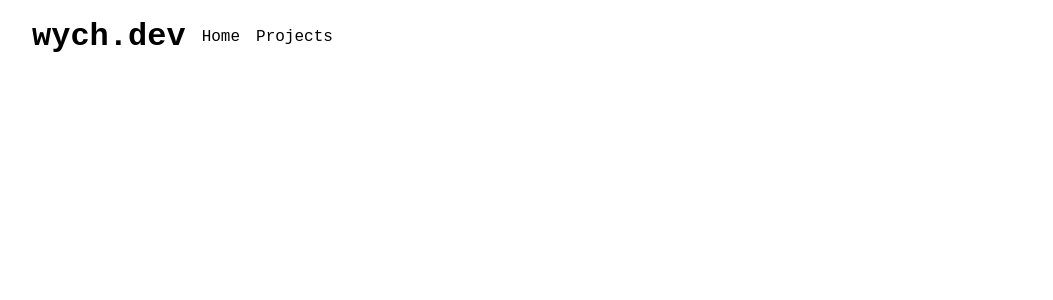
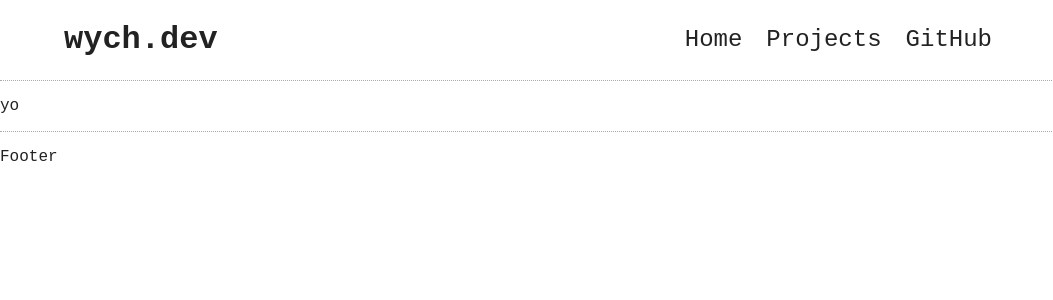
Before and after one commit to almqv/wychdev-nextjs, a Next.js app: page / in a window 1280 px wide. Shown: the top 300 px of the page, without its empty margins (0-1053 px from the left). Built offline with nearby package versions, Linux system fonts and the light colour scheme.

Commit message:
Layouts & removed junk

```diff
--- a/components/footer.tsx
+++ b/components/footer.tsx
@@ -0,0 +1,14 @@
+import Link from "next/link"
+import styled from 'styled-components'
+
+const Footer = styled.footer`
+	border-top: 1px dotted #aaa;
+`
+
+export default () => {
+	return (
+	<Footer>
+		<p>Footer</p>
+	</Footer>
+	)
+}
--- a/components/header.tsx
+++ b/components/header.tsx
@@ -3,12 +3,30 @@ import styled from 'styled-components'
 
 const Header = styled.header`
 	display: flex;
-	gap: 1rem;
 	align-items: center;
-	line-height: 1;
+	max-width: 70rem;
+	padding: 0 4rem;
+	border-bottom: 1px dotted #aaa;
+
+	nav {
+		margin-left: auto;
+		float: right;
+	}
 `
 
-const Nav = styled(Header).attrs({as: "nav"})``
+const Nav = styled(Header).attrs({as: "nav"})`
+	gap: 1.5rem;
+	font-size: 1.5rem;
+	border: unset;
+
+	a {
+		transition: .2s opacity
+	}
+
+	a:hover {
+		opacity: .4;
+	}
+`
 
 export default () => {
 	return (
@@ -17,6 +35,7 @@ export default () => {
 			<Nav>
 				<Link href="/">Home</Link>
 				<Link href="/projects">Projects</Link>
+				<a href="https://github.com/E-Almqvist" target="_blank">GitHub</a>
 			</Nav>
 		</Header>
 	)
--- a/components/layout.tsx
+++ b/components/layout.tsx
@@ -1,7 +1,8 @@
 import Header from './header'
 import Footer from './footer'
+import {ReactNode} from 'react'
 
-export default ({children}) => {
+export default ({children}: {children: ReactNode}) => {
 	return <>
 		<Header />
 		<main>{children}</main>
--- a/pages/_app.tsx
+++ b/pages/_app.tsx
@@ -1,8 +1,19 @@
 import '../styles/globals.css'
 import type { AppProps } from 'next/app'
+import type { ReactElement, ReactNode } from 'react'
+import type { NextPage } from 'next'
+
+export type NextPageWithLayout = NextPage & {
+	getLayout?: (page: ReactElement) => ReactNode
+}
+
+type AppPropsWithLayout = AppProps & {
+	Component: NextPageWithLayout
+}
 
 function MyApp({ Component, pageProps }: AppProps) {
-  return <Component {...pageProps} />
+	const getLayout = Component.getLayout ?? ((page) => page)
+	return getLayout(<Component {...pageProps}/>)
 }
 
 export default MyApp
--- a/pages/index.tsx
+++ b/pages/index.tsx
@@ -1,21 +1,36 @@
-import type { NextPage } from 'next'
-import Head from 'next/head'
-import styles from '../styles/Home.module.css'
-import styled from 'styled-components'
-import Header from 'components/header'
+// Stuff
+import type {NextPageWithLayout} from './_app'
+import type { ReactElement } from 'react'
+import Layout from '../components/layout'
+
+// Components
+// import Head from 'next/head'
+// import styles from '../styles/Home.module.css'
+// import Header from 'components/header'
 
 
-const Home: NextPage = () => {
+const Page: NextPageWithLayout = () => {
 	return (
-		<div className={styles.container}>
-			<Head>
-				<title>wych.dev</title>
-				<link rel="icon" href="/favicon.ico" />
-			</Head>
-
-			<Header />
-		</div>
+		<p>yo</p>
 	)
 }
 
-export default Home
+Page.getLayout = (page: ReactElement) => {
+	return <Layout>{page}</Layout>
+}
+export default Page
+
+// const Home: NextPage = () => {
+// 	return (
+// 		<div className={styles.container}>
+// 			<Head>
+// 				<title>wych.dev</title>
+// 				<link rel="icon" href="/favicon.ico" />
+// 			</Head>
+//
+// 			<Header />
+// 		</div>
+// 	)
+// }
+
+//export default Home
--- a/styles/Home.module.css
+++ /dev/null
@@ -1,116 +0,0 @@
-.container {
-  padding: 0 2rem;
-}
-
-.main {
-  min-height: 100vh;
-  padding: 4rem 0;
-  flex: 1;
-  display: flex;
-  flex-direction: column;
-  justify-content: center;
-  align-items: center;
-}
-
-.footer {
-  display: flex;
-  flex: 1;
-  padding: 2rem 0;
-  border-top: 1px solid #eaeaea;
-  justify-content: center;
-  align-items: center;
-}
-
-.footer a {
-  display: flex;
-  justify-content: center;
-  align-items: center;
-  flex-grow: 1;
-}
-
-.title a {
-  color: #0070f3;
-  text-decoration: none;
-}
-
-.title a:hover,
-.title a:focus,
-.title a:active {
-  text-decoration: underline;
-}
-
-.title {
-  margin: 0;
-  line-height: 1.15;
-  font-size: 4rem;
-}
-
-.title,
-.description {
-  text-align: center;
-}
-
-.description {
-  margin: 4rem 0;
-  line-height: 1.5;
-  font-size: 1.5rem;
-}
-
-.code {
-  background: #fafafa;
-  border-radius: 5px;
-  padding: 0.75rem;
-  font-size: 1.1rem;
-  font-family: Menlo, Monaco, Lucida Console, Liberation Mono, DejaVu Sans Mono,
-    Bitstream Vera Sans Mono, Courier New, monospace;
-}
-
-.grid {
-  display: flex;
-  align-items: center;
-  justify-content: center;
-  flex-wrap: wrap;
-  max-width: 800px;
-}
-
-.card {
-  margin: 1rem;
-  padding: 1.5rem;
-  text-align: left;
-  color: inherit;
-  text-decoration: none;
-  border: 1px solid #eaeaea;
-  border-radius: 10px;
-  transition: color 0.15s ease, border-color 0.15s ease;
-  max-width: 300px;
-}
-
-.card:hover,
-.card:focus,
-.card:active {
-  color: #0070f3;
-  border-color: #0070f3;
-}
-
-.card h2 {
-  margin: 0 0 1rem 0;
-  font-size: 1.5rem;
-}
-
-.card p {
-  margin: 0;
-  font-size: 1.25rem;
-  line-height: 1.5;
-}
-
-.logo {
-  height: 1em;
-  margin-left: 0.5rem;
-}
-
-@media (max-width: 600px) {
-  .grid {
-    width: 100%;
-    flex-direction: column;
-  }
-}
--- a/styles/globals.css
+++ b/styles/globals.css
@@ -1,5 +1,9 @@
-html,
-body {
+:root {
+	font-size: 16px;
+	color: #222;
+}
+
+html, body {
   padding: 0;
   margin: 0;
   font-family: "IBM Plex Mono", monospace;
```
